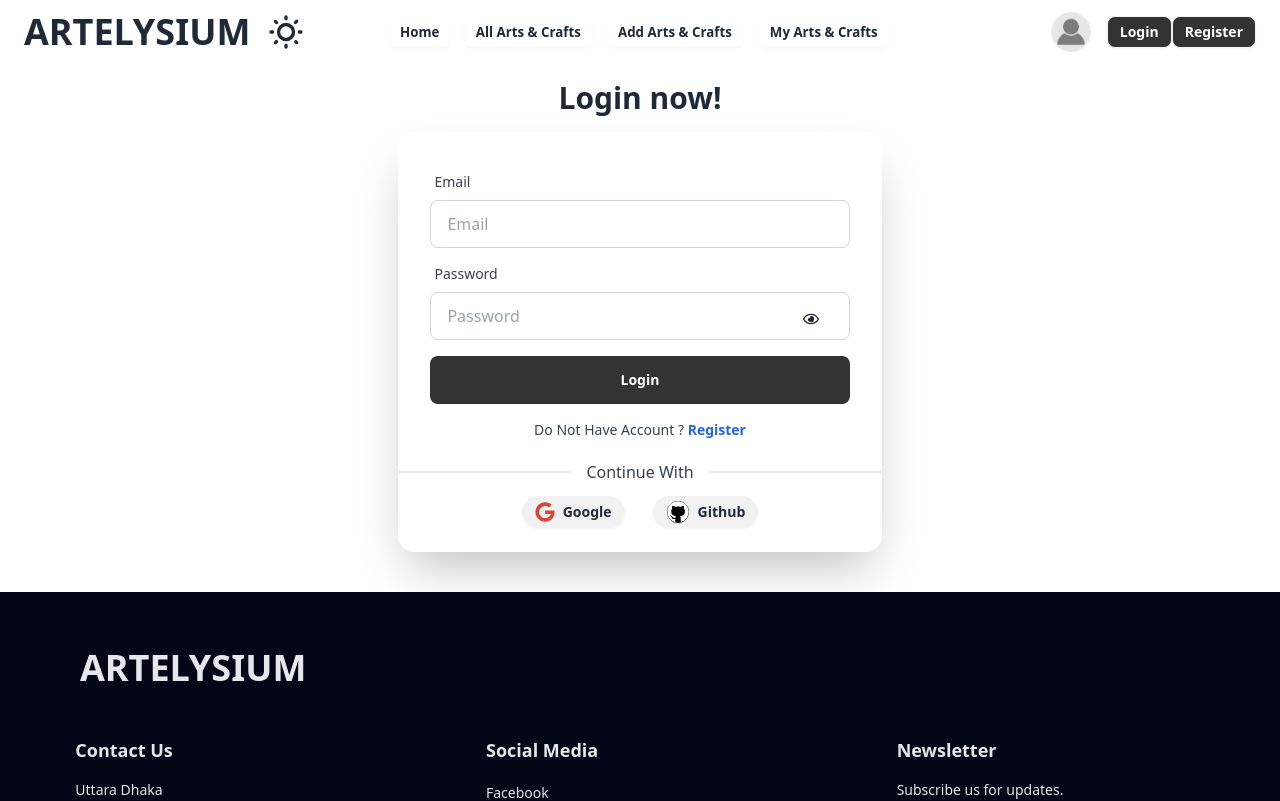
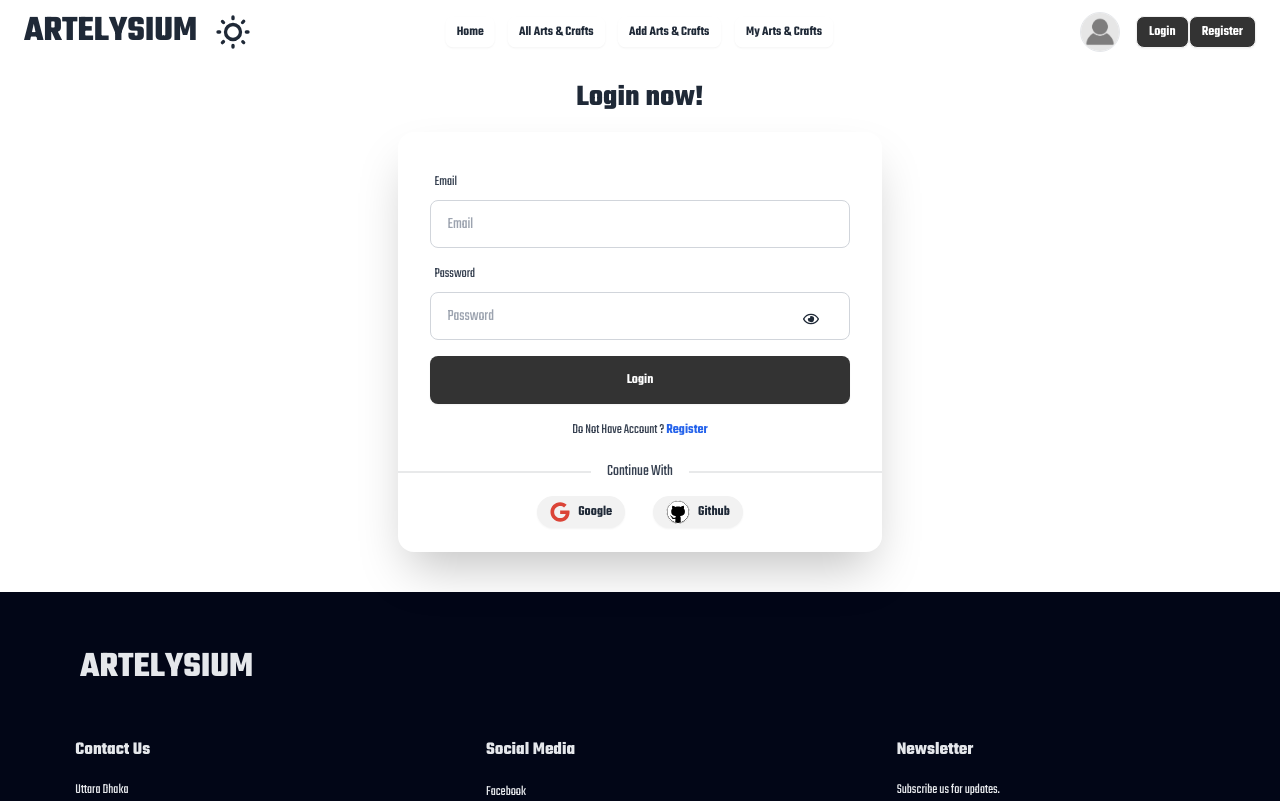
Before and after one commit to Sazid60/ARTELYSIUM-Client-Side, a React (Vite) app: page /login in a window 1280 px wide. Shown: the top 801 px of the page. Built offline with nearby package versions, Linux system fonts and the light colour scheme; no server answers.

Commit message:
Changes in Font Style

```diff
--- a/src/Components/ArtCards.jsx
+++ b/src/Components/ArtCards.jsx
@@ -22,7 +22,7 @@ const ArtCards = ({ singleArtData }) => {
                 </figure>
                 <div className="p-2">
                     <div>
-                        <h2 className="font-bold text-lg mb-2">{item_name}</h2>
+                        <h2 className="font-bold text-lg mb-2 underline">{item_name}</h2>
                         <h2 className="font-medium text-xs lg:text-sm mb-4">Category : {subcategory_name}</h2>
 
                         <div className="flex items-center justify-between mb-4">
--- a/src/Layout/MainLayout.jsx
+++ b/src/Layout/MainLayout.jsx
@@ -5,7 +5,7 @@ import { Toaster } from "react-hot-toast";
 
 const MainLayout = () => {
     return (
-        <div>
+        <div className="font-teko">
             <div className=' '>
                 <Navbar></Navbar>
                 <div className='  px-5'>
--- a/src/index.css
+++ b/src/index.css
@@ -1,3 +1,4 @@
+@import url('https://fonts.googleapis.com/css2?family=Teko:wght@300..700&display=swap');
 @tailwind base;
 @tailwind components;
 @tailwind utilities;
--- a/tailwind.config.js
+++ b/tailwind.config.js
@@ -5,7 +5,18 @@ export default {
     "./src/**/*.{js,ts,jsx,tsx}",
   ],
   theme: {
-    extend: {},
+    extend: {
+      fontFamily: {
+        'teko': ['Teko', 'sans-serif'],
+      },
+      fontWeight: {
+        300: '300',
+        400: '400',
+        500: '500',
+        600: '600',
+        700: '700',
+      },
+    },
   },
   plugins: [require("daisyui")],
 }
```
